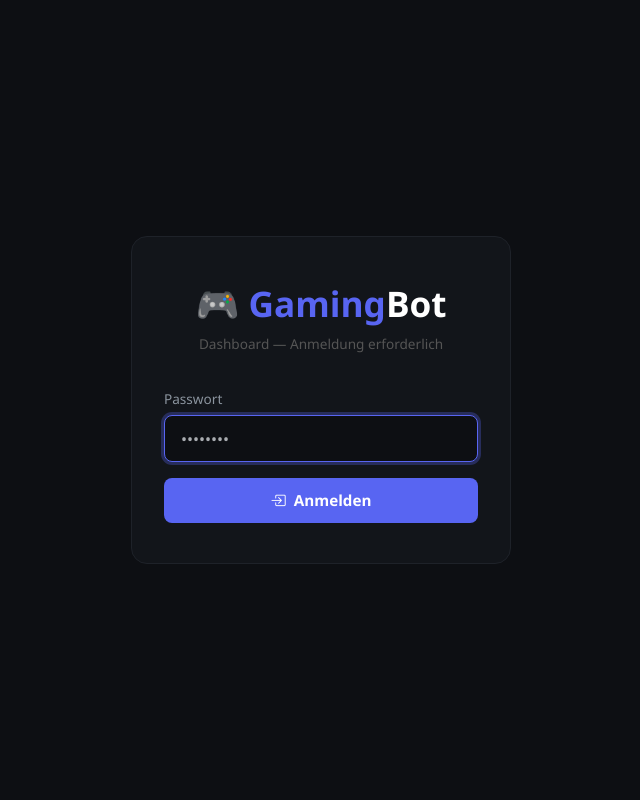
After one commit to dexedv/gamingbot, a Flask app: page /login in a window 1280 px wide. The commit adds this page. Shown: the whole page, without its empty margins (319-959 px from the left). Run offline with Flask 3, Linux system fonts and the light colour scheme.

Commit message:
feat: password-protect web dashboard with session login

```diff
--- a/web/app.py
+++ b/web/app.py
@@ -3,12 +3,41 @@ import os
 import time
 import asyncio
 from datetime import timedelta
-from flask import Flask, render_template, request, jsonify, redirect, url_for, current_app
+from functools import wraps
+from flask import Flask, render_template, request, jsonify, redirect, url_for, current_app, session
 
 app = Flask(__name__)
+app.secret_key = os.getenv("WEB_SECRET", "changeme-set-WEB_SECRET-in-env")
 
 DB_PATH = os.path.join(os.path.dirname(__file__), '..', 'data', 'gamingbot.db')
 _bot_start_time = time.time()
+
+
+def login_required(f):
+    @wraps(f)
+    def decorated(*args, **kwargs):
+        if not session.get("logged_in"):
+            return redirect(url_for("login", next=request.path))
+        return f(*args, **kwargs)
+    return decorated
+
+
+@app.route("/login", methods=["GET", "POST"])
+def login():
+    error = None
+    if request.method == "POST":
+        password = os.getenv("WEB_PASSWORD", "admin")
+        if request.form.get("password") == password:
+            session["logged_in"] = True
+            return redirect(request.args.get("next") or url_for("dashboard"))
+        error = "Falsches Passwort"
+    return render_template("login.html", error=error)
+
+
+@app.route("/logout")
+def logout():
+    session.clear()
+    return redirect(url_for("login"))
 
 
 def get_db():
@@ -45,6 +74,7 @@ def fmt_uptime(seconds):
 # ── Dashboard ─────────────────────────────────────────────────────────────────
 
 @app.route("/")
+@login_required
 def dashboard():
     db = get_db()
     stats = {
@@ -73,6 +103,7 @@ def dashboard():
 # ── Leaderboards ──────────────────────────────────────────────────────────────
 
 @app.route("/leaderboards")
+@login_required
 def leaderboards():
     db = get_db()
     coins   = [dict(r) for r in db.execute("SELECT username, coins FROM users ORDER BY coins DESC LIMIT 10").fetchall()]
@@ -89,6 +120,7 @@ def leaderboards():
 # ── Users ─────────────────────────────────────────────────────────────────────
 
 @app.route("/users")
+@login_required
 def users():
     db   = get_db()
     search = request.args.get("q", "").strip()
@@ -109,6 +141,7 @@ def users():
 
 
 @app.route("/users/<int:user_id>/edit", methods=["POST"])
+@login_required
 def edit_user(user_id):
     coins  = request.form.get("coins",  type=int)
     streak = request.form.get("streak", type=int)
@@ -137,6 +170,7 @@ def save_settings(s):
     json.dump(s, open(SETTINGS_PATH, "w", encoding="utf-8"), indent=2)
 
 @app.route("/settings", methods=["GET", "POST"])
+@login_required
 def settings():
     s = load_settings()
     if request.method == "POST":
@@ -152,6 +186,7 @@ def settings():
 # ── API ───────────────────────────────────────────────────────────────────────
 
 @app.route("/api/stats")
+@login_required
 def api_stats():
     db = get_db()
     data = {
@@ -181,6 +216,7 @@ COGS_INFO = {
 
 
 @app.route("/api/cogs")
+@login_required
 def api_cogs():
     bot = current_app.config.get("BOT")
     if not bot:
@@ -199,6 +235,7 @@ def api_cogs():
 
 
 @app.route("/api/cogs/<path:cog_name>/toggle", methods=["POST"])
+@login_required
 def toggle_cog(cog_name):
     bot  = current_app.config.get("BOT")
     loop = current_app.config.get("LOOP")
--- a/web/templates/base.html
+++ b/web/templates/base.html
@@ -176,6 +176,11 @@
   <div class="sidebar-footer">
     <span class="dot-online me-1"></span> Bot läuft
     <span id="sidebarCogStatus" class="float-end" style="font-size:.75rem; color:#444"></span>
+    <div class="mt-2">
+      <a href="/logout" style="font-size:.78rem; color:#555; text-decoration:none;">
+        <i class="bi bi-box-arrow-right me-1"></i>Abmelden
+      </a>
+    </div>
   </div>
 </nav>
 
--- /dev/null
+++ b/web/templates/login.html
@@ -0,0 +1,85 @@
+<!DOCTYPE html>
+<html lang="de" data-bs-theme="dark">
+<head>
+  <meta charset="UTF-8">
+  <meta name="viewport" content="width=device-width, initial-scale=1">
+  <title>Login — GamingBot</title>
+  <link href="https://cdn.jsdelivr.net/npm/bootstrap@5.3.3/dist/css/bootstrap.min.css" rel="stylesheet">
+  <link href="https://cdn.jsdelivr.net/npm/bootstrap-icons@1.11.3/font/bootstrap-icons.css" rel="stylesheet">
+  <style>
+    :root { --accent: #5865F2; --accent-glow: rgba(88,101,242,0.3); }
+    body {
+      background: #0d0f13; color: #c8cdd4;
+      font-family: 'Segoe UI', sans-serif;
+      min-height: 100vh;
+      display: flex; align-items: center; justify-content: center;
+    }
+    .login-card {
+      background: #12151a;
+      border: 1px solid #1e2229;
+      border-radius: 16px;
+      padding: 2.5rem 2rem;
+      width: 100%; max-width: 380px;
+    }
+    .login-logo {
+      font-size: 2.2rem; font-weight: 700;
+      color: #fff; text-align: center;
+      margin-bottom: .25rem;
+    }
+    .login-logo span { color: var(--accent); }
+    .login-sub {
+      text-align: center; color: #555;
+      font-size: .85rem; margin-bottom: 2rem;
+    }
+    .form-control {
+      background: #0d0f13; border: 1px solid #2a2f38;
+      color: #c8cdd4; border-radius: 8px; padding: .65rem 1rem;
+    }
+    .form-control:focus {
+      background: #0d0f13; border-color: var(--accent);
+      color: #fff; box-shadow: 0 0 0 3px var(--accent-glow);
+    }
+    .btn-login {
+      background: var(--accent); color: #fff; border: none;
+      border-radius: 8px; width: 100%; padding: .7rem;
+      font-weight: 600; font-size: .95rem;
+      transition: background .15s;
+    }
+    .btn-login:hover { background: #4752c4; color: #fff; }
+    .error-box {
+      background: rgba(220,53,69,.12);
+      border: 1px solid rgba(220,53,69,.3);
+      border-radius: 8px; padding: .65rem 1rem;
+      color: #e06c75; font-size: .88rem;
+      margin-bottom: 1rem;
+      display: flex; align-items: center; gap: .5rem;
+    }
+    label { color: #8b949e; font-size: .85rem; margin-bottom: .35rem; }
+  </style>
+</head>
+<body>
+  <div class="login-card">
+    <div class="login-logo">🎮 <span>Gaming</span>Bot</div>
+    <div class="login-sub">Dashboard — Anmeldung erforderlich</div>
+
+    {% if error %}
+    <div class="error-box">
+      <i class="bi bi-exclamation-circle"></i> {{ error }}
+    </div>
+    {% endif %}
+
+    <form method="POST">
+      <div class="mb-3">
+        <label for="password">Passwort</label>
+        <input type="password" id="password" name="password"
+               class="form-control" placeholder="••••••••"
+               autofocus autocomplete="current-password">
+      </div>
+      <button type="submit" class="btn-login">
+        <i class="bi bi-box-arrow-in-right me-2"></i>Anmelden
+      </button>
+    </form>
+  </div>
+  <script src="https://cdn.jsdelivr.net/npm/bootstrap@5.3.3/dist/js/bootstrap.bundle.min.js"></script>
+</body>
+</html>
```
